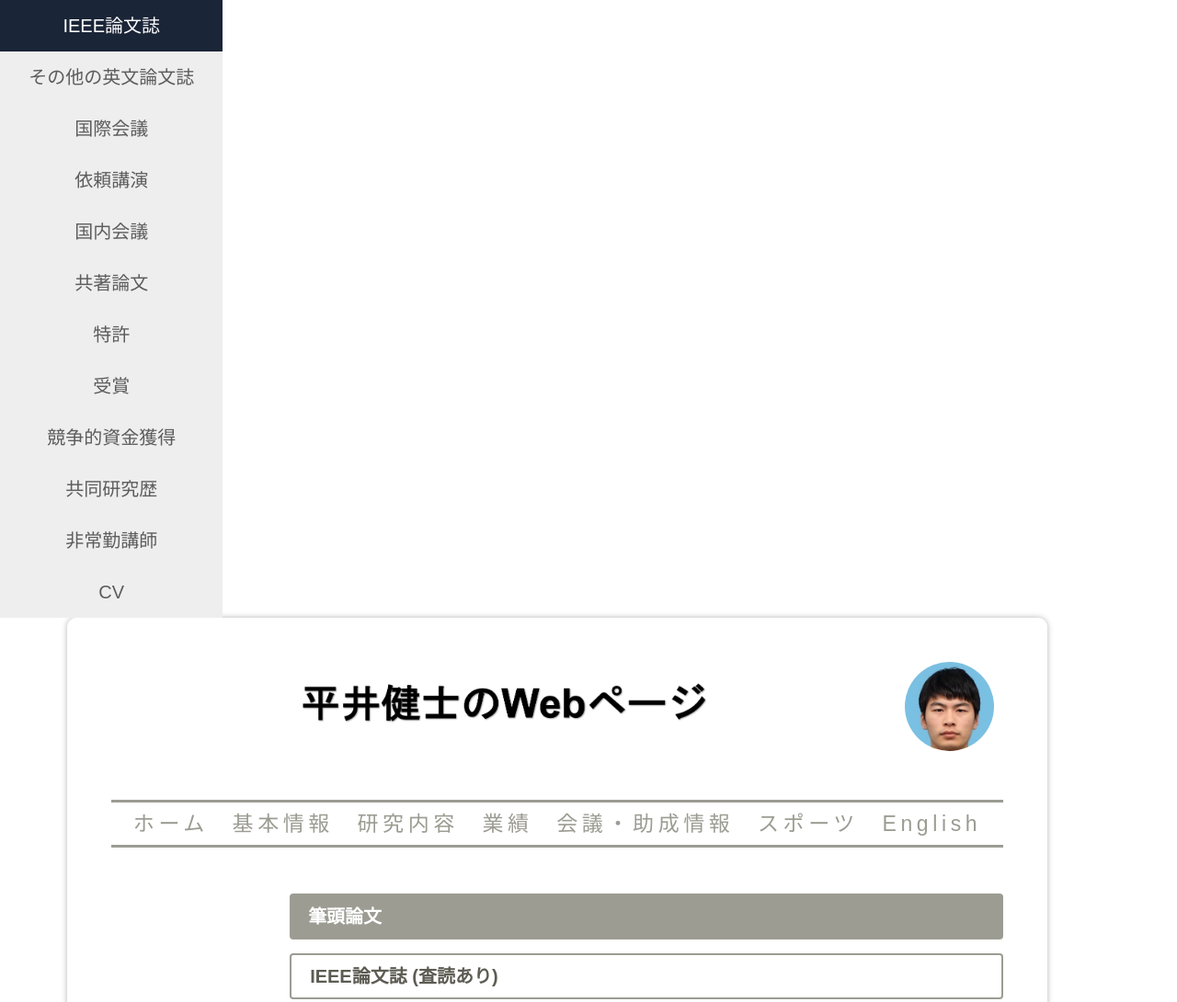
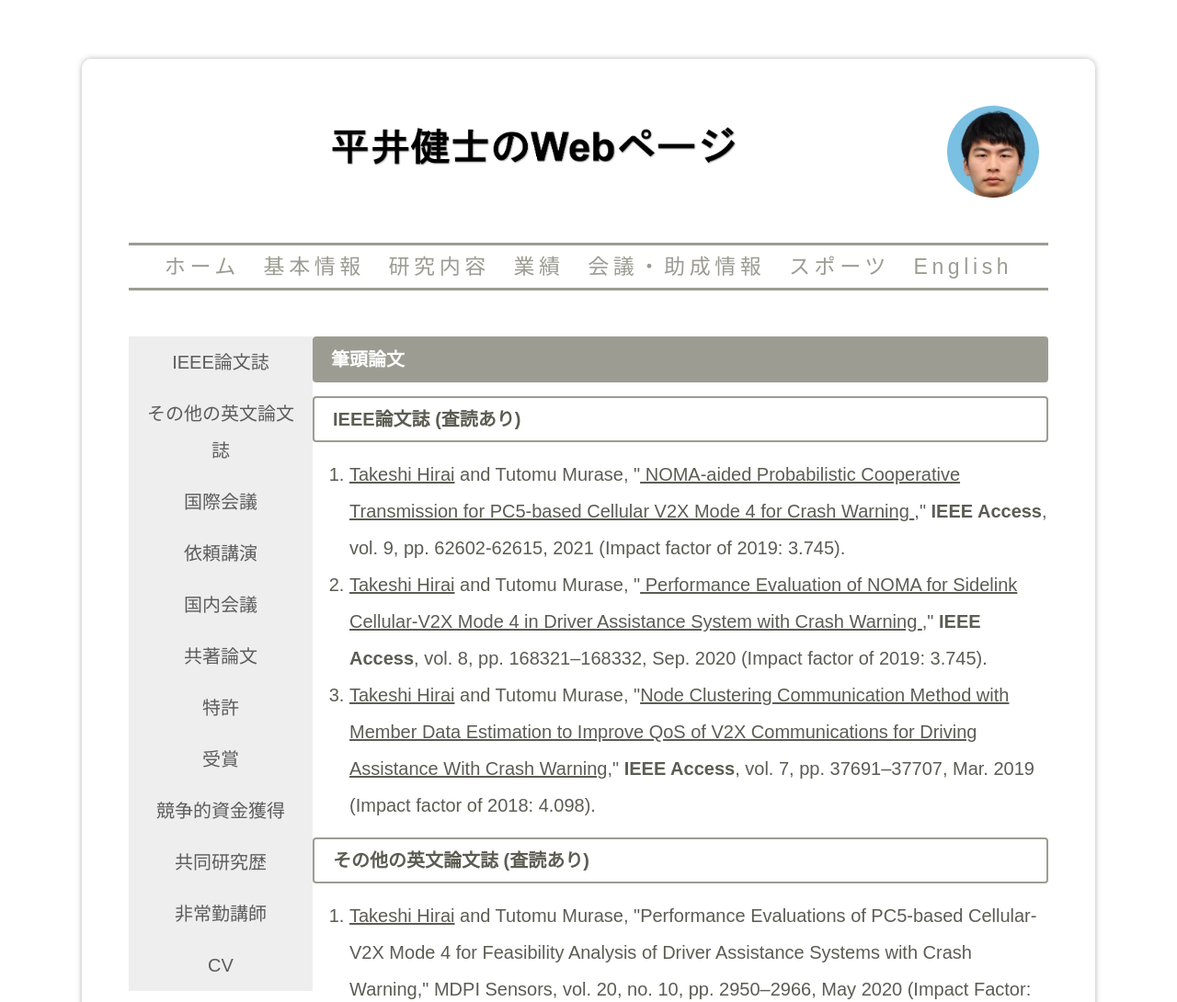
Before and after one commit to takeshiHi/takeshiHi.github.io, a plain HTML site: page publications.html in a window 1280 px wide. Shown: the top 1090 px of the page at 92% size. Drawn offline with Linux system fonts and the light colour scheme; a script that the page names is missing.

Commit message:
publication

```diff
--- a/publications.html
+++ b/publications.html
@@ -13,24 +13,7 @@
     <script src="https://oss.maxcdn.com/html5shiv/3.7.2/html5shiv.min.js"></script>
     <script src="https://oss.maxcdn.com/respond/1.4.2/respond.min.js"></script>
     <![endif]-->
-  </head>    <section class="publications">
-      <div id="menu">
-        <ul>
-          <li class="current"><a href="#IEEEJournal">IEEE論文誌</a></li>
-          <li><a href="#OtherEnglishJournal">その他の英文論文誌</a></li>
-          <!--<li><a href="#DomesticJournal">国内論文誌</a></li>-->
-          <li><a href="#InternationalConference">国際会議</a></li>
-          <li><a href="#InvitedTalkInDomesticConference">依頼講演</a></li>
-          <li><a href="#DomesticConference">国内会議</a></li>
-          <li><a href="#CoAuthor">共著論文</a></li>
-          <li><a href="#Patents">特許</a></li>
-          <li><a href="#Awards">受賞</a></li>
-          <li><a href="#Grants">競争的資金獲得</a></li>
-          <li><a href="#JointResearch">共同研究歴</a></li>
-          <li><a href="#Educations">非常勤講師</a></li>
-          <li><a href="./20200820_CV_hirai_v03.pdf" target="_blank">CV</a></li>
-        </ul>
-      </div>  <body>
+  </head>  <body>
     <div id="container">
       <div class="list">
         <figure><img src="images/hiraitakeshi_image.jpg" onmouseover="this.src='images/hiraitakeshi_image_baseball.jpg'" onmouseout="this.src='images/hiraitakeshi_image.jpg'" alt="平井健士"></figure>
@@ -61,7 +44,24 @@
 
 
 
-<div id="contents">
+    <section class="publications">
+      <div id="menu">
+        <ul>
+          <li class="current"><a href="#IEEEJournal">IEEE論文誌</a></li>
+          <li><a href="#OtherEnglishJournal">その他の英文論文誌</a></li>
+          <!--<li><a href="#DomesticJournal">国内論文誌</a></li>-->
+          <li><a href="#InternationalConference">国際会議</a></li>
+          <li><a href="#InvitedTalkInDomesticConference">依頼講演</a></li>
+          <li><a href="#DomesticConference">国内会議</a></li>
+          <li><a href="#CoAuthor">共著論文</a></li>
+          <li><a href="#Patents">特許</a></li>
+          <li><a href="#Awards">受賞</a></li>
+          <li><a href="#Grants">競争的資金獲得</a></li>
+          <li><a href="#JointResearch">共同研究歴</a></li>
+          <li><a href="#Educations">非常勤講師</a></li>
+          <li><a href="./20200820_CV_hirai_v03.pdf" target="_blank">CV</a></li>
+        </ul>
+      </div><div id="contents">
   <h2>筆頭論文</h2>
   <h3 id="IEEEJournal">IEEE論文誌 (査読あり)</h3>
   <ol>
@@ -116,8 +116,7 @@
     <li>
       <span class="under">Takeshi Hirai</span>, Hayami Ito, Hirofumi Onishi, Tutomu Murase, "Node-Clustering in Vehicle-to-Pedestrian Communications for Crash Warning Applications," 23rd World Congress on Intelligent Transport Systems (ITS World Congress), AP-SP0103, Australia, Oct. 2016.
     </li>
-  </ol><div id="contents">
-  <h2>共著論文</h2>    <h3>国際会議(査読あり)</h3>
+  </ol><h2>共著論文</h2>    <h3>国際会議(査読あり)</h3>
       <ol>
         <li>
           Kai Takahashi, Yuto Konuma, Shigeo Shioda, <span class="under">Takeshi Hirai</span>, and Tutomu Murase, "Closed-Form Expressions of Performance Metrics of V2X Safety Communication in Urban Scenarios," 2020 92nd IEEE Vehicular Technology Conference (IEEE VTC2020-Fall), 2020 (accepted).
```
